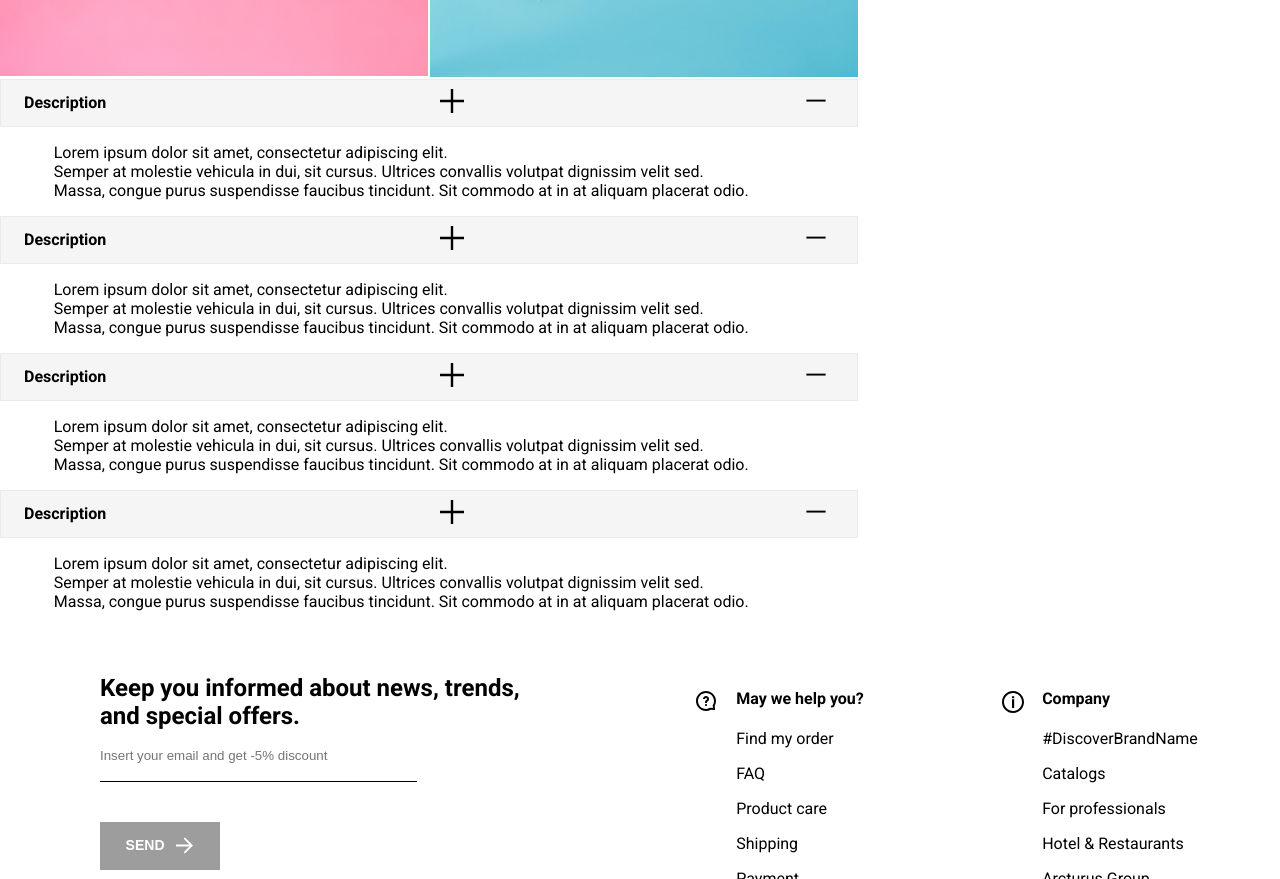
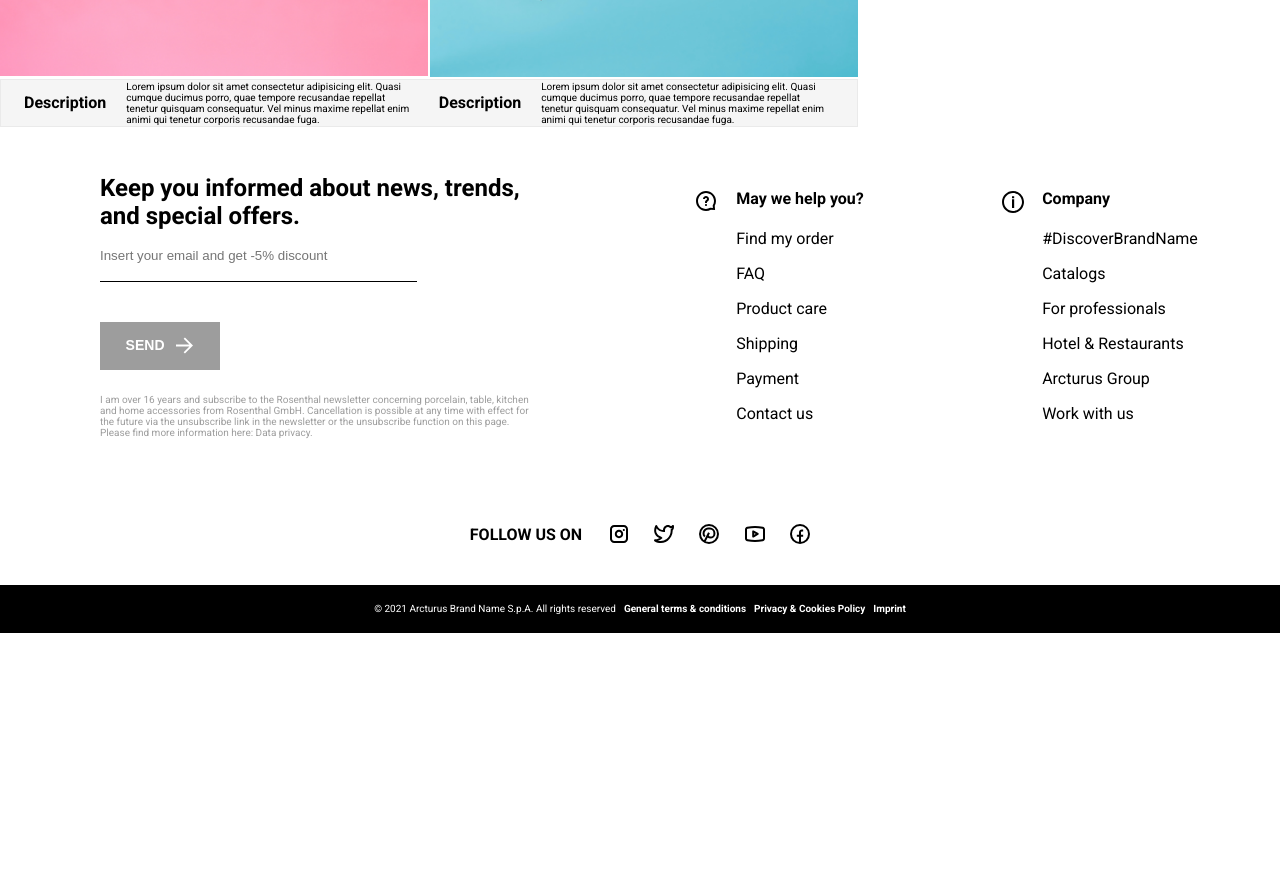
Before and after one commit to iryydo/fragoline, a website: page pages/product.html in a window 1280 px wide. Shown: the part 985-1864 px from the top of the page. After the commit the page ends 1618 px from the top, so only its background shows below. Drawn offline with Linux system fonts and the light colour scheme.

Commit message:
rifatto scheletro accordion su product rinominato js in togglegallery aggiornato gitignore

```diff
--- a/assets/main.js
+++ b/assets/toggle-gallery.js
@@ -16,7 +16,6 @@ function toggleGalleryView(event) {
     toggleCardVisualButton.classList.remove("selected");
 }
 
-
 //rimuovi classe a grid
 
 toggleCardVisualButton.addEventListener("click", toggleCardView);
--- a/pages/product.html
+++ b/pages/product.html
@@ -119,103 +119,17 @@
                     </button>
                 </div>
             </div>
-            <div class="product-accordion">
-                <div class="accordion description-acc">
-                    <h3>Description</h3>
-                    <button class="show-more">
-                        <svg class="plus__2" width="24" height="24" viewBox="0 0 20 20" fill="none"
-                            xmlns="http://www.w3.org/2000/svg">
-                            <path fill-rule="evenodd" clip-rule="evenodd" d="M11 9H20V11H11V20H9V11H0V9H9V0H11V9Z"
-                                fill="black" />
-                        </svg>
-                    </button>
-                    <button class="show-less">
-                        <svg class="minus" width="24" height="24" viewBox="0 0 25 25" fill="none"
-                            xmlns="http://www.w3.org/2000/svg">
-                            <path fill-rule="evenodd" clip-rule="evenodd" d="M22.5 11.0825V13.0825H2.5V11.0825H22.5Z"
-                                fill="black" />
-                        </svg>
-                    </button>
-                </div>
-                <div class="acc-content">
-                    <p>Lorem ipsum dolor sit amet, consectetur adipiscing elit.<br>
-                        Semper at molestie vehicula in dui, sit cursus. Ultrices convallis volutpat dignissim velit
-                        sed.<br>
-                        Massa, congue purus suspendisse faucibus tincidunt. Sit commodo at in at aliquam placerat odio.
-                    </p>
-                </div>
-                <div class="accordion details-acc">
-                    <h3>Description</h3>
-                    <button class="show-more">
-                        <svg class="plus__2" width="24" height="24" viewBox="0 0 20 20" fill="none"
-                            xmlns="http://www.w3.org/2000/svg">
-                            <path fill-rule="evenodd" clip-rule="evenodd" d="M11 9H20V11H11V20H9V11H0V9H9V0H11V9Z"
-                                fill="black" />
-                        </svg>
-                    </button>
-                    <button class="show-less">
-                        <svg class="minus" width="24" height="24" viewBox="0 0 25 25" fill="none"
-                            xmlns="http://www.w3.org/2000/svg">
-                            <path fill-rule="evenodd" clip-rule="evenodd" d="M22.5 11.0825V13.0825H2.5V11.0825H22.5Z"
-                                fill="black" />
-                        </svg>
-                    </button>
-                </div>
-                <div class="acc-content">
-                    <p>Lorem ipsum dolor sit amet, consectetur adipiscing elit.<br>
-                        Semper at molestie vehicula in dui, sit cursus. Ultrices convallis volutpat dignissim velit
-                        sed.<br>
-                        Massa, congue purus suspendisse faucibus tincidunt. Sit commodo at in at aliquam placerat odio.
-                    </p>
-                </div>
-                <div class="accordion tech-spec-acc">
-                    <h3>Description</h3>
-                    <button class="show-more">
-                        <svg class="plus__2" width="24" height="24" viewBox="0 0 20 20" fill="none"
-                            xmlns="http://www.w3.org/2000/svg">
-                            <path fill-rule="evenodd" clip-rule="evenodd" d="M11 9H20V11H11V20H9V11H0V9H9V0H11V9Z"
-                                fill="black" />
-                        </svg>
-                    </button>
-                    <button class="show-less">
-                        <svg class="minus" width="24" height="24" viewBox="0 0 25 25" fill="none"
-                            xmlns="http://www.w3.org/2000/svg">
-                            <path fill-rule="evenodd" clip-rule="evenodd" d="M22.5 11.0825V13.0825H2.5V11.0825H22.5Z"
-                                fill="black" />
-                        </svg>
-                    </button>
-                </div>
-                <div class="acc-content">
-                    <p>Lorem ipsum dolor sit amet, consectetur adipiscing elit.<br>
-                        Semper at molestie vehicula in dui, sit cursus. Ultrices convallis volutpat dignissim velit
-                        sed.<br>
-                        Massa, congue purus suspendisse faucibus tincidunt. Sit commodo at in at aliquam placerat odio.
-                    </p>
-                </div>
-                <div class="accordion care-acc">
-                    <h3>Description</h3>
-                    <button class="show-more">
-                        <svg class="plus__2" width="24" height="24" viewBox="0 0 20 20" fill="none"
-                            xmlns="http://www.w3.org/2000/svg">
-                            <path fill-rule="evenodd" clip-rule="evenodd" d="M11 9H20V11H11V20H9V11H0V9H9V0H11V9Z"
-                                fill="black" />
-                        </svg>
-                    </button>
-                    <button class="show-less">
-                        <svg class="minus" width="24" height="24" viewBox="0 0 25 25" fill="none"
-                            xmlns="http://www.w3.org/2000/svg">
-                            <path fill-rule="evenodd" clip-rule="evenodd" d="M22.5 11.0825V13.0825H2.5V11.0825H22.5Z"
-                                fill="black" />
-                        </svg>
-                    </button>
-                </div>
-                <div class="acc-content">
-                    <p>Lorem ipsum dolor sit amet, consectetur adipiscing elit.<br>
-                        Semper at molestie vehicula in dui, sit cursus. Ultrices convallis volutpat dignissim velit
-                        sed.<br>
-                        Massa, congue purus suspendisse faucibus tincidunt. Sit commodo at in at aliquam placerat odio.
-                    </p>
-                </div>
+            <div class="accordion">
+                <h3 class="accordion-title">Description</h3>
+                <p class="accordion-content">Lorem ipsum dolor sit amet consectetur adipisicing elit. Quasi cumque
+                    ducimus porro, quae tempore recusandae repellat tenetur quisquam consequatur. Vel minus maxime
+                    repellat enim animi qui tenetur corporis recusandae fuga.</p>
+                <h3 class="accordion-title">Description</h3>
+                <p class="accordion-content">Lorem ipsum dolor sit amet consectetur adipisicing elit. Quasi cumque
+                    ducimus porro, quae
+                    tempore recusandae repellat tenetur quisquam consequatur. Vel minus maxime repellat enim animi qui
+                    tenetur corporis
+                    recusandae fuga.</p>
             </div>
         </div>
     </main>
```
Also changed, not shown: pages/product_page.html (+1 -1 lines), 1 other file.
